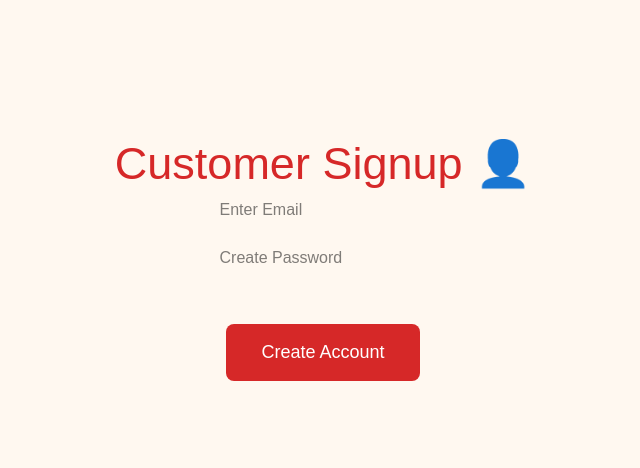
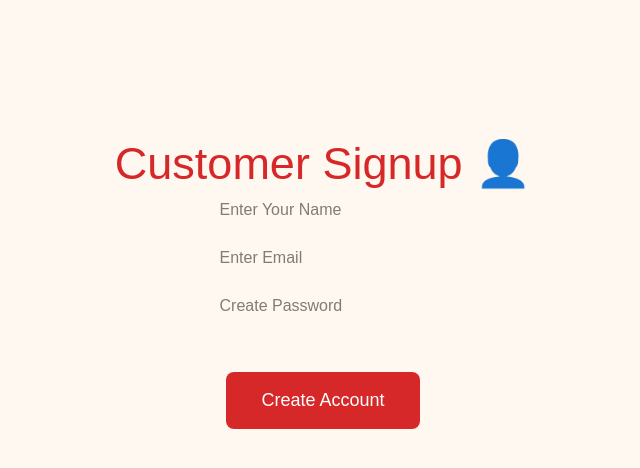
Before and after one commit to roshni4dev/foodie-house-copy, a Next.js app: page /signup in a window 1280 px wide. Shown: the top 468 px of the page, without its empty margins (317-957 px from the left). Built offline with nearby package versions, Linux system fonts and the light colour scheme.

Commit message:
Add name field to signup form validation

```diff
--- a/app/signup/page.tsx
+++ b/app/signup/page.tsx
@@ -4,19 +4,20 @@ import { useState } from "react";
 import { useRouter } from "next/navigation";
 
 export default function Signup() {
+  const [name, setName] = useState("");
   const [email, setEmail] = useState("");
   const [password, setPassword] = useState("");
   const router = useRouter();
 
   const signup = () => {
-    if (!email || !password) {
-      alert("Please enter email and password!");
+    if (!name || !email || !password) {
+      alert("Please fill all details!");
       return;
     }
 
     localStorage.setItem(
       "customer",
-      JSON.stringify({ email, password })
+      JSON.stringify({ name, email, password })
     );
 
     alert("Signup Successful! ❤️");
@@ -26,6 +27,14 @@ export default function Signup() {
   return (
     <div style={{ padding: "30px", textAlign: "center" }}>
       <h1>Customer Signup 👤</h1>
+
+      <input
+        placeholder="Enter Your Name"
+        value={name}
+        onChange={(e) => setName(e.target.value)}
+      />
+
+      <br /><br />
 
       <input
         placeholder="Enter Email"
```
